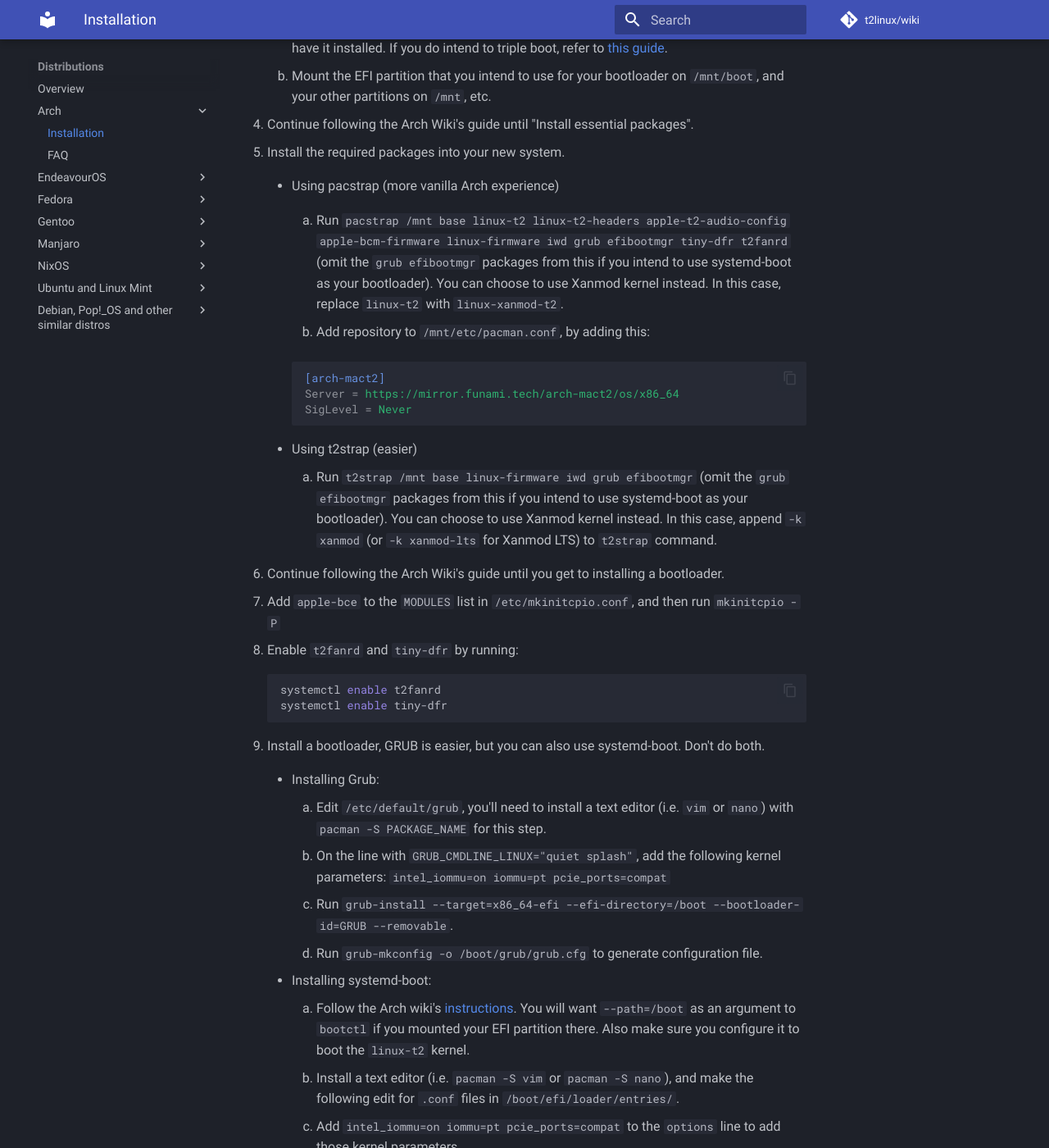
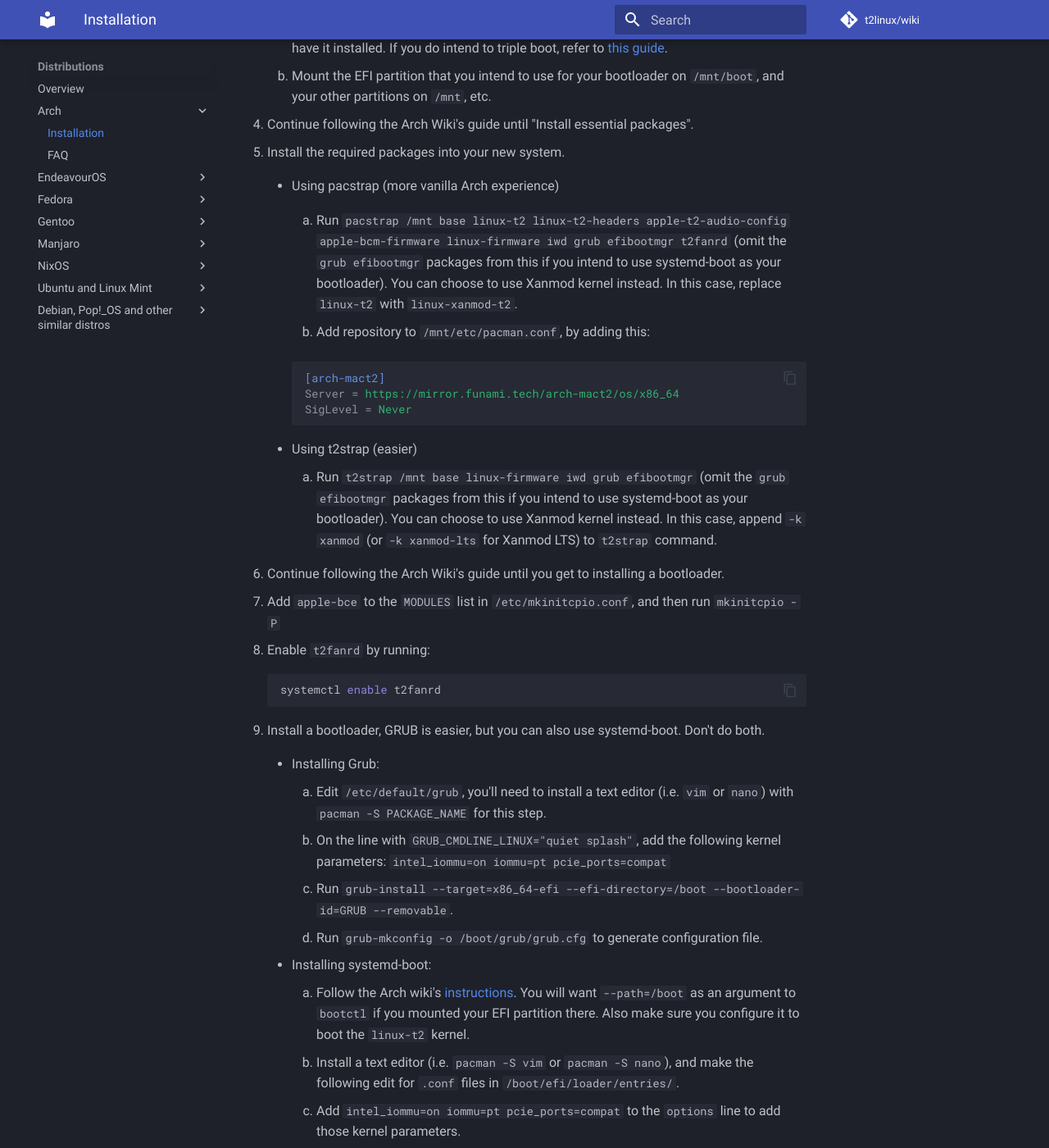
Before and after one commit to t2linux/wiki, an MkDocs documentation site: the page built from docs/distributions/arch/installation.md, in a window 1280 px wide and 1400 px high, scrolled down 776 px. Shown: the whole window at 82% size. Built offline with MkDocs 1.6.1 and Material for MkDocs 9.7.7, drawn with Linux system fonts in a browser that asks for light colours; comment, search, counter and statistics services are not loaded.

Commit message:
Arch: remove tiny dfr from installation.

````diff
--- a/docs/distributions/arch/installation.md
+++ b/docs/distributions/arch/installation.md
@@ -25,7 +25,7 @@ You will need:
 
     -    Using pacstrap (more vanilla Arch experience)
 
-         1. Run `pacstrap /mnt base linux-t2 linux-t2-headers apple-t2-audio-config apple-bcm-firmware linux-firmware iwd grub efibootmgr tiny-dfr t2fanrd` (omit the `grub efibootmgr` packages from this if you intend to use systemd-boot as your bootloader). You can choose to use Xanmod kernel instead. In this case, replace `linux-t2` with `linux-xanmod-t2`.
+         1. Run `pacstrap /mnt base linux-t2 linux-t2-headers apple-t2-audio-config apple-bcm-firmware linux-firmware iwd grub efibootmgr t2fanrd` (omit the `grub efibootmgr` packages from this if you intend to use systemd-boot as your bootloader). You can choose to use Xanmod kernel instead. In this case, replace `linux-t2` with `linux-xanmod-t2`.
 
          2. Add repository to `/mnt/etc/pacman.conf`, by adding this:
 
@@ -43,11 +43,10 @@ You will need:
 
 7. Add `apple-bce` to the `MODULES` list in `/etc/mkinitcpio.conf`, and then run `mkinitcpio -P`
 
-8. Enable `t2fanrd` and `tiny-dfr` by running:
+8. Enable `t2fanrd` by running:
 
      ```bash
      systemctl enable t2fanrd
-     systemctl enable tiny-dfr
      ```
 
 9. Install a bootloader, GRUB is easier, but you can also use systemd-boot. Don't do both.
````
